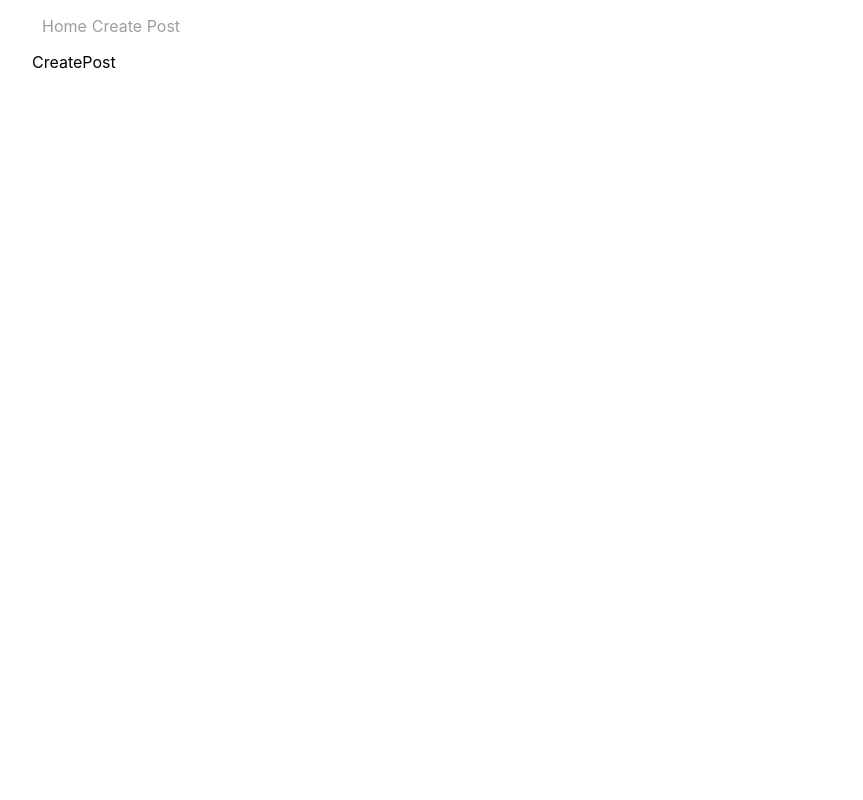
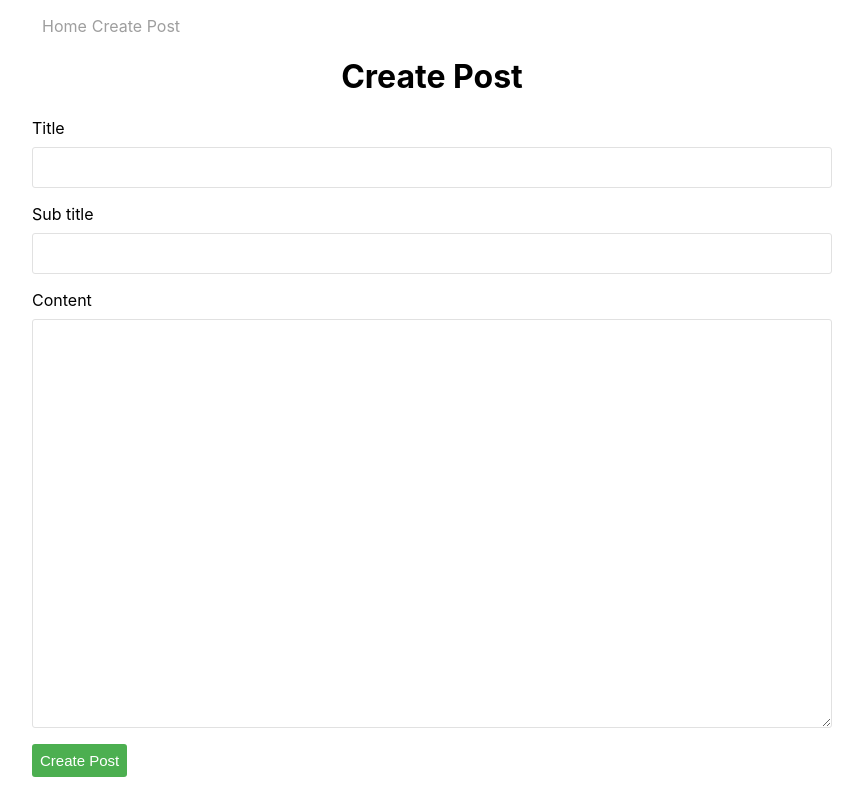
Before and after one commit to utkarsh680/react-hooks-blog, a React (Create React App) app: page /create-post in a window 1280 px wide. Shown: the whole page, without its empty margins (208-1071 px from the left). Built offline with nearby package versions, Linux system fonts and the light colour scheme.

Commit message:
created create-post compoenent

```diff
--- a/src/components/CreatePost.js
+++ b/src/components/CreatePost.js
@@ -1,7 +1,29 @@
 function CreatePost() {
     return (
-      <div className="">
-       CreatePost
+      <div className="create-post">
+       <h1>Create Post</h1>
+
+       <form>
+        <div className="form-field">
+          <label>Title</label>
+          <input/>
+        </div>
+
+        <div className="form-field">
+          <label>Sub title</label>
+          <input/>
+        </div>
+
+        <div className="form-field">
+          <label>Content</label>
+          <textarea>
+
+          </textarea>
+        </div>
+        <button className="create-post-btn">Create Post</button>
+
+       </form>
+
       </div>
     );
   }
```
